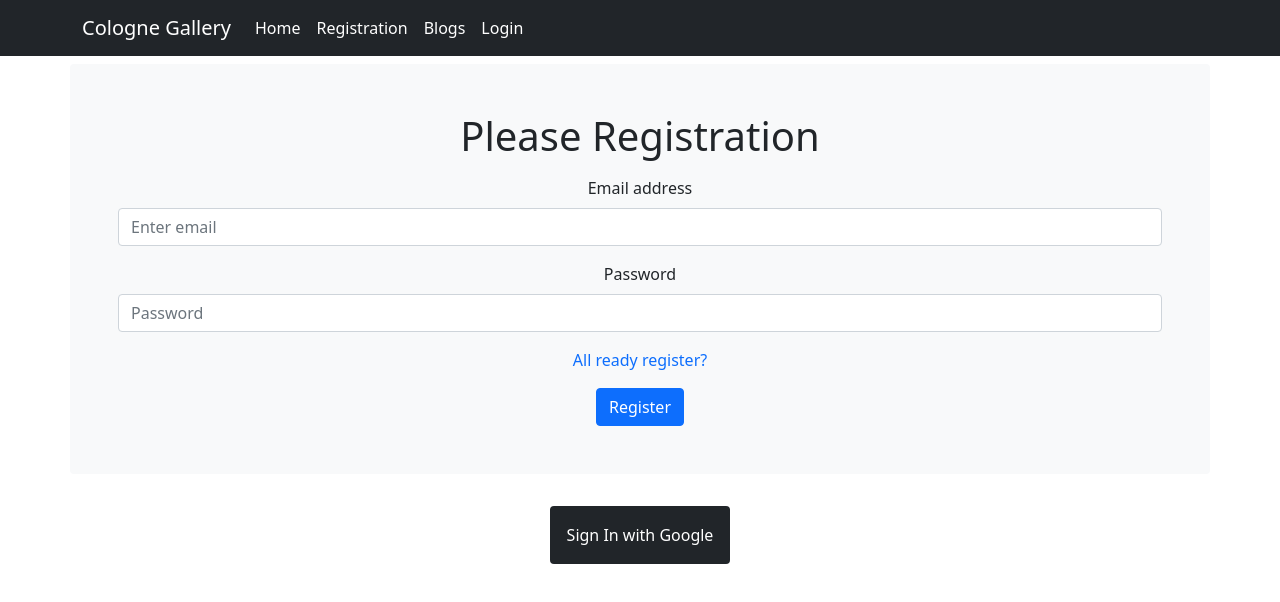
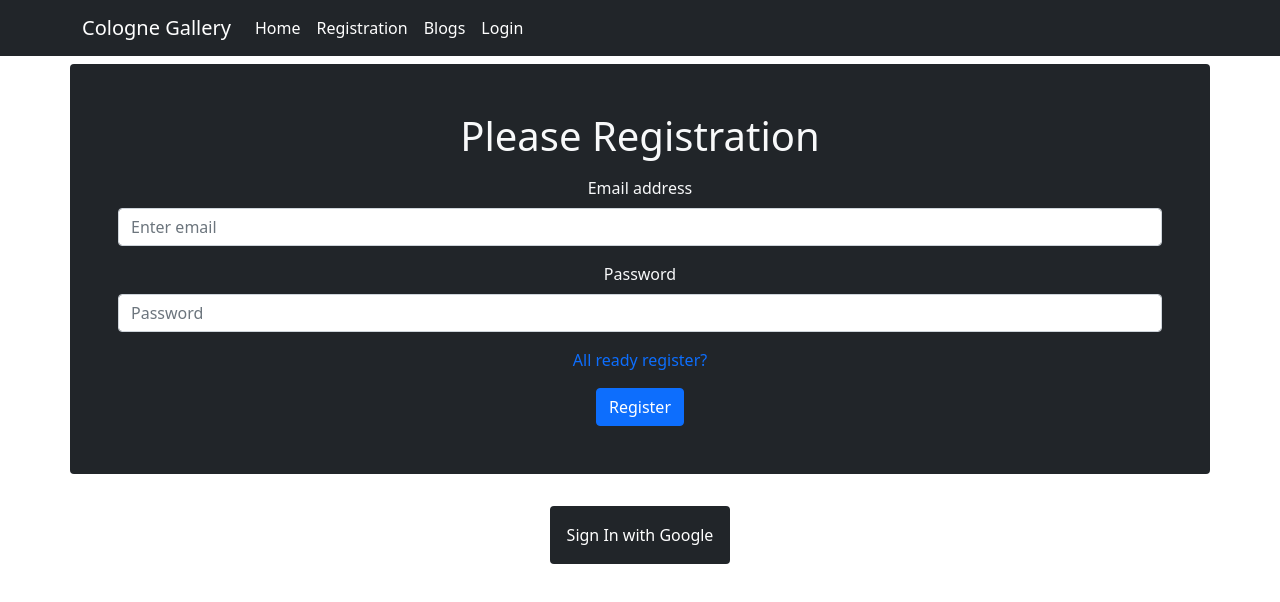
Before and after one commit to Shamsalfahad/-warehouse-management-client-side, a React (Create React App) app: page /registration in a window 1280 px wide. Shown: the top 602 px of the page. Built offline with nearby package versions, Linux system fonts and the light colour scheme; no server answers.

Commit message:
Registration added

```diff
--- a/src/Components/Registration/Registration.js
+++ b/src/Components/Registration/Registration.js
@@ -45,7 +45,7 @@ const Registration = () => {
 
   return (
     <div>
-      <Form className="container  w-md-75 w-sm-100 mt-2 bg-light p-5 rounded">
+      <Form className="container  w-md-75 w-sm-100 mt-2 bg-dark text-light p-5 rounded">
         <h1 className="mb-3">Please Registration</h1>
         <Form.Group className="mb-3" controlId="formBasicEmail">
           <Form.Label>Email address</Form.Label>
```
